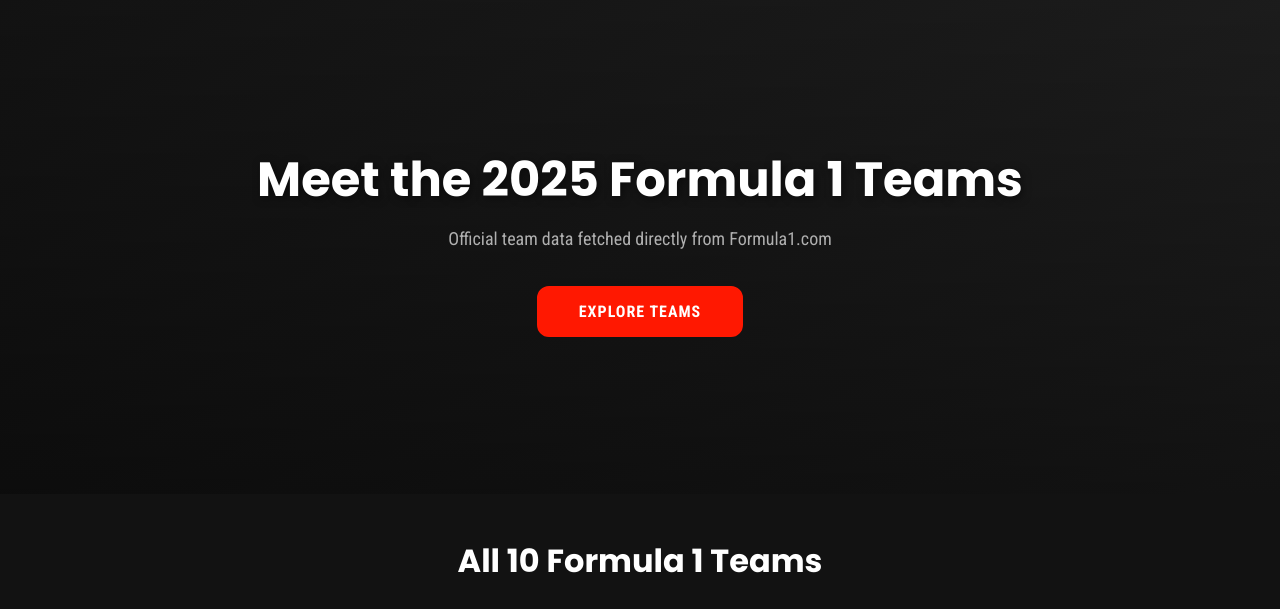
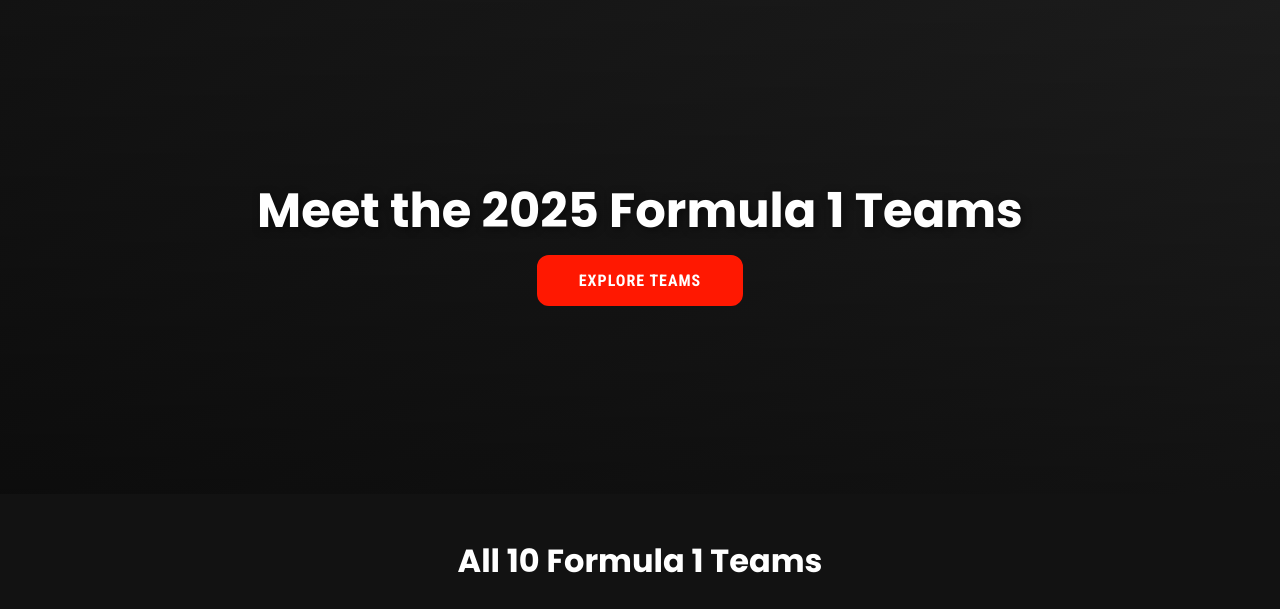
Before and after one commit to bhanag/F1-Team-Portal_, a plain HTML site: page index.html in a window 1280 px wide. Shown: the part 117-726 px from the top of the page. Drawn offline with Linux system fonts and the light colour scheme; no server answers.

Commit message:
Update index.html

```diff
--- a/index.html
+++ b/index.html
@@ -54,7 +54,6 @@
         <div class="hero-overlay"></div>
         <div class="hero-content">
             <h1 class="hero-headline">Meet the 2025 Formula 1 Teams</h1>
-            <p class="hero-subtitle">Official team data fetched directly from Formula1.com</p>
             <button class="cta-button" id="explore-button">Explore Teams</button>
         </div>
     </section>
```
